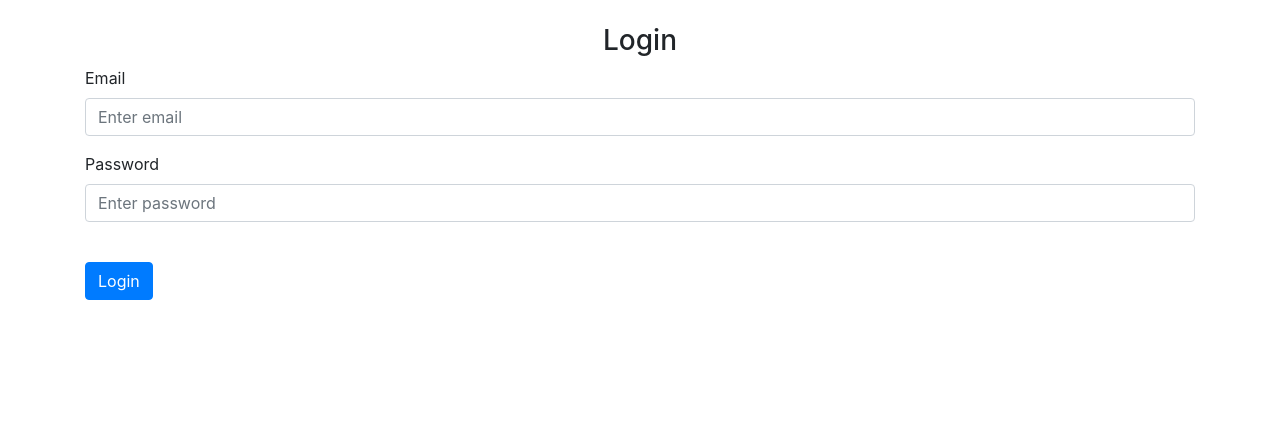
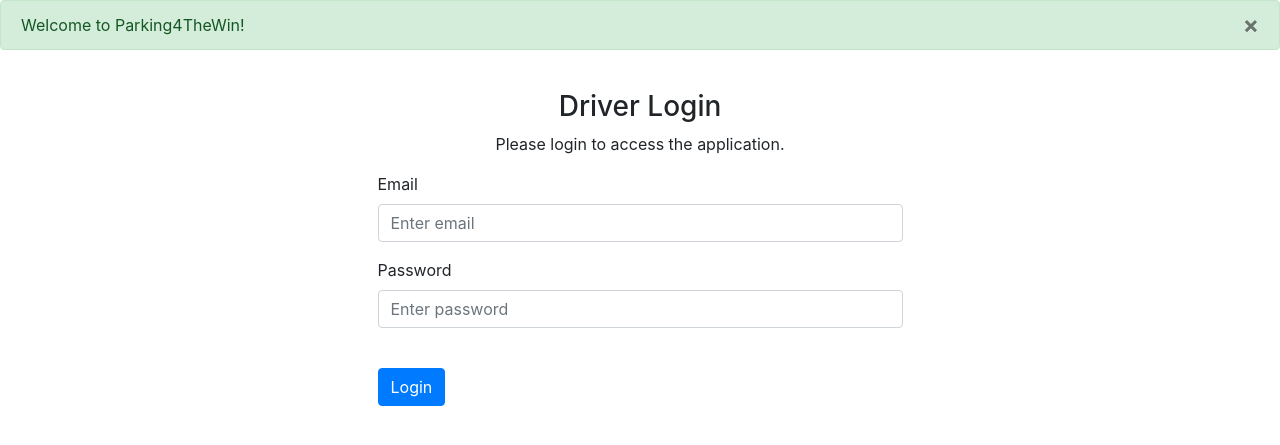
Before and after one commit to joanna-lim/SC2006-SWE-Parking4TheWin, a Flask app: page /login in a window 1280 px wide. Shown: the part 56-501 px from the top of the page. Run offline with Flask 2, Linux system fonts and the light colour scheme; some libraries are stand-ins or nearby versions.

Commit message:
edited some minor stuff

```diff
--- a/website/auth.py
+++ b/website/auth.py
@@ -8,6 +8,7 @@ auth = Blueprint('auth', __name__)
 
 @auth.route('/login', methods=['GET', 'POST'])
 def login():
+    flash('Welcome to Parking4TheWin!', category='success')
     if request.method == 'POST':
         email = request.form.get('email')
         password = request.form.get('password')
@@ -16,7 +17,6 @@ def login():
 
         if driver:
             if check_password_hash(driver.password, password):
-                flash('Login Successful! :)', category='success')
                 login_user(driver, remember=True)
                 return redirect(url_for('views.home'))
             else:
--- a/website/templates/login.html
+++ b/website/templates/login.html
@@ -1,9 +1,12 @@
-{% extends "base.html" %} {% block title %}Login{% endblock %} {% block content
+{% extends "base.html" %} {% block title %} Driver Login{% endblock %} {% block content
 %}
-
+<div class="container" width="300px">
+  <div class="row justify-content-center">
+    <div class="col-md-6">
       <form method="POST">
         <br />
-      <h3 align="center">Login</h3>
+        <h3 align="center"> Driver Login</h3>
+        <p align="center"> Please login to access the application.</p>
         <div class="form-group">
           <label for="email">Email</label>
           <input
@@ -27,5 +30,8 @@
         <br />
         <button type="submit" class="btn btn-primary">Login</button>
       </form>
+    </div>
+  </div>
+</div>
 
 {% endblock %}
```
Also changed, not shown: website/templates/sign_up.html (+7 -0 lines). Lines whose indentation alone changed are shown as unchanged.
